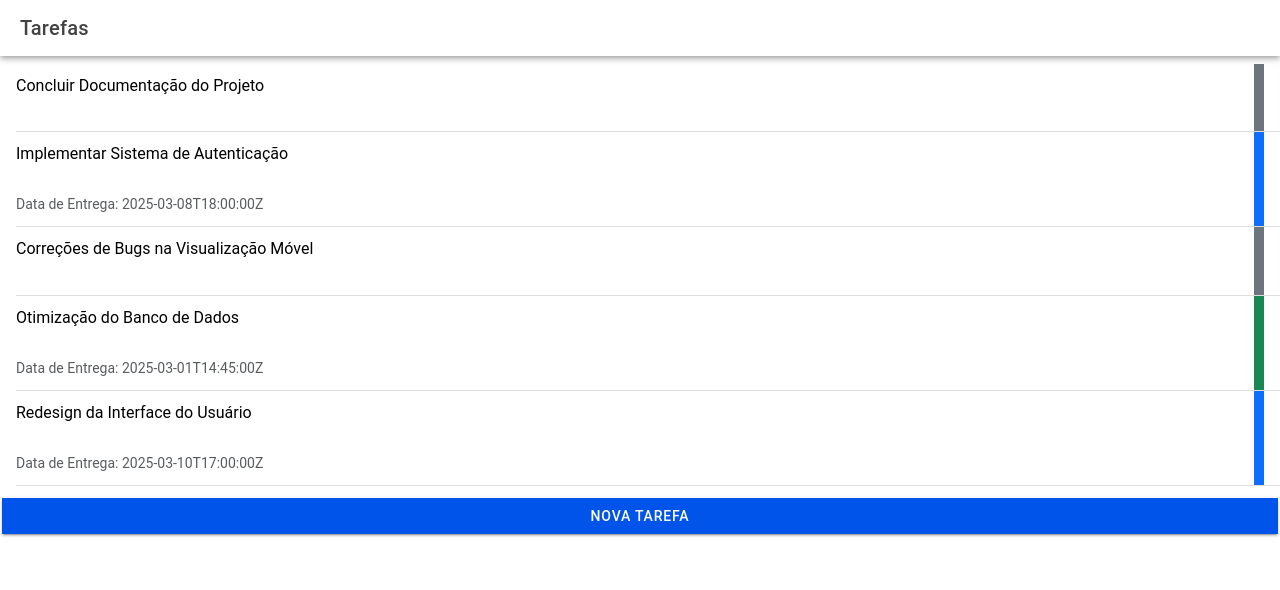
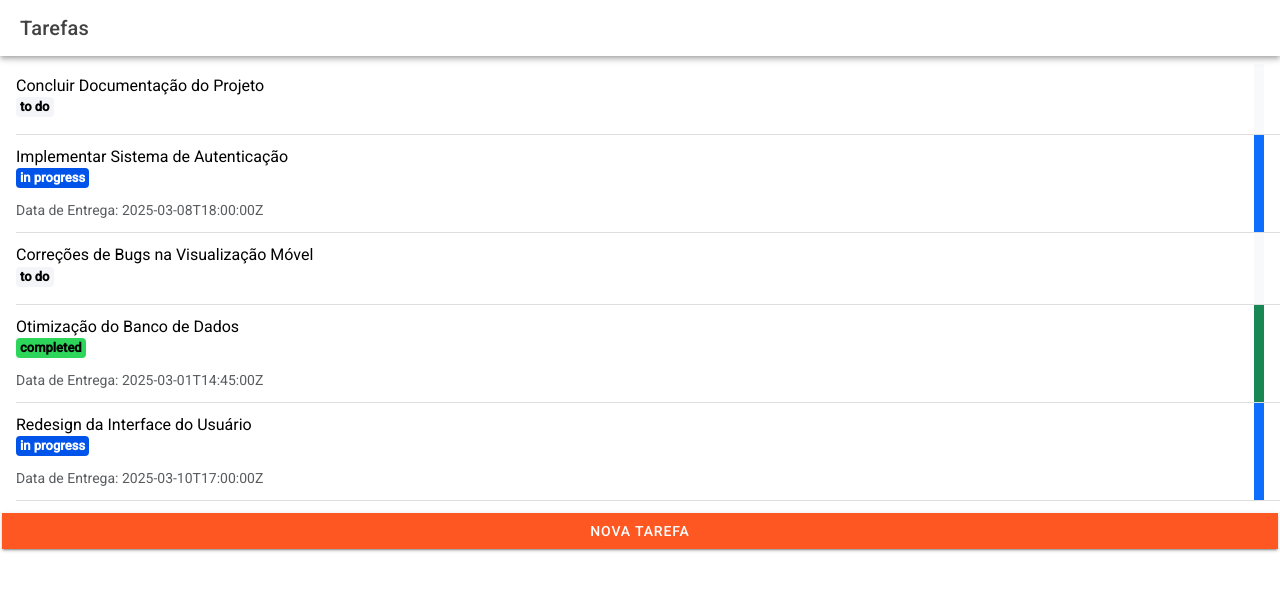
Before and after one commit to guibianchini/organizaTudo, a React (Vite) app: page /tasks in a window 1280 px wide. Shown: the top 590 px of the page. Built offline with nearby package versions, Linux system fonts and the light colour scheme; data requests are answered from the project's data file.

Commit message:
style: reorganiza tema e ajusta variáveis de estilização

```diff
--- a/index.html
+++ b/index.html
@@ -1,10 +1,27 @@
 <!DOCTYPE html>
-<html lang="en">
+<html lang="pt-br">
   <head>
     <meta charset="utf-8" />
     <title>OrganizaTudo</title>
 
     <base href="/" />
+
+    <link
+      href="https://fonts.googleapis.com/css2?family=Inter:wght@200;300;400;500;600&display=swap"
+      rel="stylesheet"
+    />
+    <link
+      href="https://fonts.googleapis.com/css2?family=Poppins:wght@200;300;400;500;600&display=swap"
+      rel="stylesheet"
+    />
+    <link
+      href="https://fonts.googleapis.com/css2?family=Roboto:wght@200;300;400;500&display=swap"
+      rel="stylesheet"
+    />
+    <link
+      href="https://fonts.googleapis.com/css2?family=Montserrat:wght@200;300;400;500;700&display=swap"
+      rel="stylesheet"
+    />
 
     <meta name="color-scheme" content="light dark" />
     <meta
--- a/package.json
+++ b/package.json
@@ -31,7 +31,8 @@
     "react-dom": "^18.2.0",
     "react-router": "^5.3.4",
     "react-router-dom": "^5.3.4",
-    "react-toastify": "^11.0.5"
+    "react-toastify": "^11.0.5",
+    "sass": "^1.85.1"
   },
   "devDependencies": {
     "@capacitor/cli": "7.0.1",
--- a/src/components/TaskItem/index.tsx
+++ b/src/components/TaskItem/index.tsx
@@ -1,28 +1,16 @@
 import { FC } from "react";
-import { IonItem, IonLabel } from "@ionic/react";
-import clsx from "clsx";
+import { IonBadge, IonItem, IonLabel } from "@ionic/react";
 import Task from "../../services/tasks/types/Task";
+import TaskService from "../../services/tasks";
 
 const TaskItem: FC<Task> = ({ title, status, dueDate }) => {
-  const statusColor = clsx({
-    "bg-secondary": status === "to do",
-    "bg-primary": status === "in progress",
-    "bg-success": status === "completed",
-  });
+  const statusColor = TaskService.getColorFromStatus(status);
 
   return (
     <IonItem>
       <IonLabel>
         <h2>{title}</h2>
-        <span
-          className={clsx("badge", {
-            "badge-secondary": status === "to do",
-            "badge-primary": status === "in progress",
-            "badge-success": status === "completed",
-          })}
-        >
-          {status}
-        </span>
+        <IonBadge color={statusColor}>{status}</IonBadge>
 
         {dueDate && (
           <p className="text-muted" style={{ marginTop: "5px" }}>
@@ -31,7 +19,7 @@ const TaskItem: FC<Task> = ({ title, status, dueDate }) => {
         )}
       </IonLabel>
       <div
-        className={`${statusColor}`}
+        className={`bg-${statusColor}`}
         style={{ width: "10px", height: "100%" }}
       ></div>
     </IonItem>
--- a/src/services/tasks/index.ts
+++ b/src/services/tasks/index.ts
@@ -31,6 +31,12 @@ const TaskService = {
   async delete(id: number): Promise<void> {
     await api().delete(`/tasks/${id}`);
   },
+
+  getColorFromStatus(status: Task["status"]): string {
+    if (status === "in progress") return "primary";
+    if (status === "completed") return "success";
+    return "light";
+  },
 };
 
 export default TaskService;
--- a/src/style/theme/variables.css
+++ /dev/null
@@ -1,2 +0,0 @@
-/* For information on how to create your own theme, please see:
-http://ionicframework.com/docs/theming/ */
--- /dev/null
+++ b/src/theme/custom.scss
@@ -0,0 +1,24 @@
+:root {
+  --ion-font-family: 'Roboto', sans-serif;
+
+  --ion-color-primary: #{$primarycolor};
+  --ion-color-primary-rgb: 76,175,80;
+  --ion-color-primary-contrast: #000000;
+  --ion-color-primary-contrast-rgb: 0,0,0;
+  --ion-color-primary-shade: #{$primarycolor-dark};
+  --ion-color-primary-tint: #{$primarycolor-light};
+
+  --ion-color-secondary: #{$secondarycolor};
+  --ion-color-secondary-rgb: 255,87,34;
+  --ion-color-secondary-contrast: #ffffff;
+  --ion-color-secondary-contrast-rgb: 255,255,255;
+  --ion-color-secondary-shade: #{$secondarycolor-dark};
+  --ion-color-secondary-tint: #{$secondarycolor-light};
+}
+
+ion-button {
+  --background: #{$primarycolor};
+  --background-hover: #{$primarycolor-light};
+  --background-activated: #{$primarycolor-dark};
+  --background-focused: #{$primarycolor-dark};
+}
--- /dev/null
+++ b/src/theme/global.scss
@@ -0,0 +1,4 @@
+@import './variables.scss';
+@import './custom.scss';
+
+@import 'bootstrap/scss/bootstrap';
--- /dev/null
+++ b/src/theme/variables.scss
@@ -0,0 +1,12 @@
+// Criando novas variáveis para as cores primárias e secundárias ao invés de alterar as variáveis existentes,
+// pois isso pode gerar conflitos com as classes e estilos padrão do Bootstrap.
+// Assim, é possível utilizar as cores padrão do Bootstrap sem interferir nas modificações de paleta
+// que foi definido para a aplicação, permitindo um melhor controle sobre as cores.
+
+$primarycolor: #FF5722;
+$primarycolor-light: #FF7043;
+$primarycolor-dark: #D84315;
+
+$secondarycolor: #4CAF50;
+$secondarycolor-light: #81C784;
+$secondarycolor-dark: #388E3C;
```
Also changed, not shown: src/App.tsx (+2 -20 lines), 1 other file (tests, documents, lock files or other folders).
